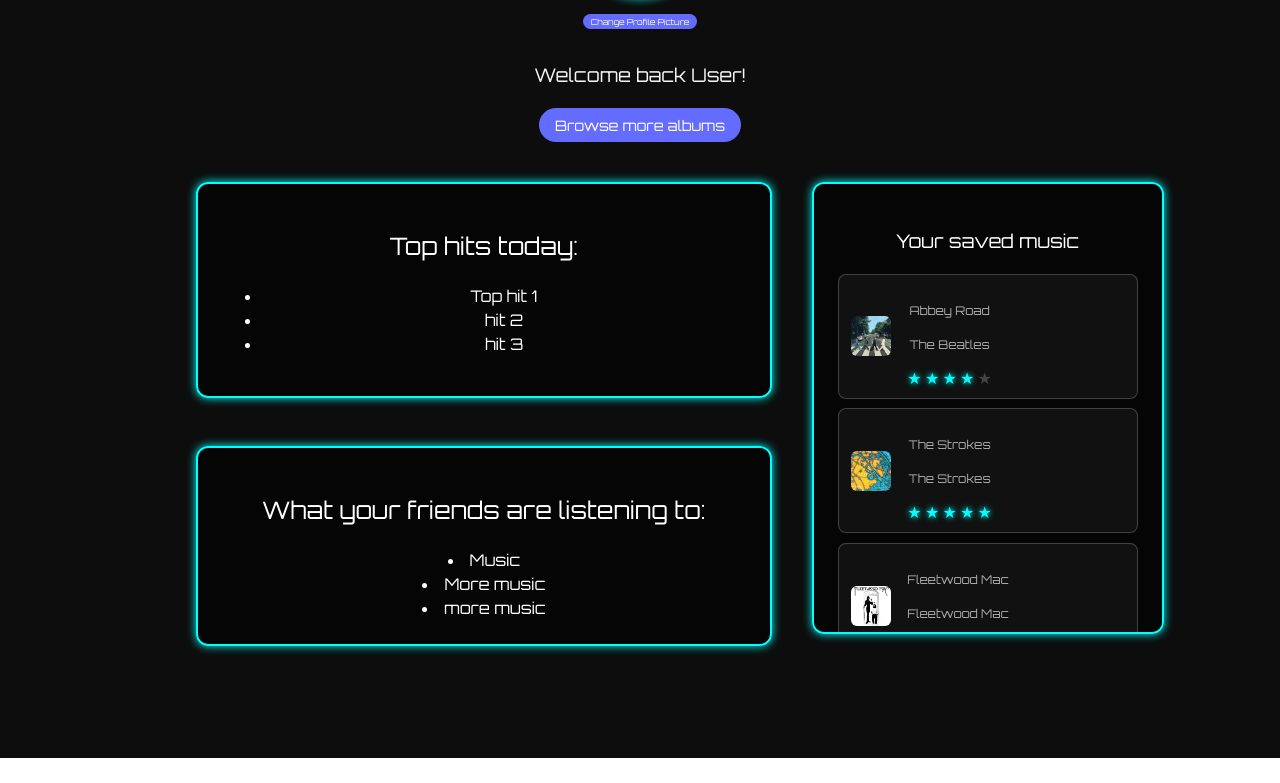
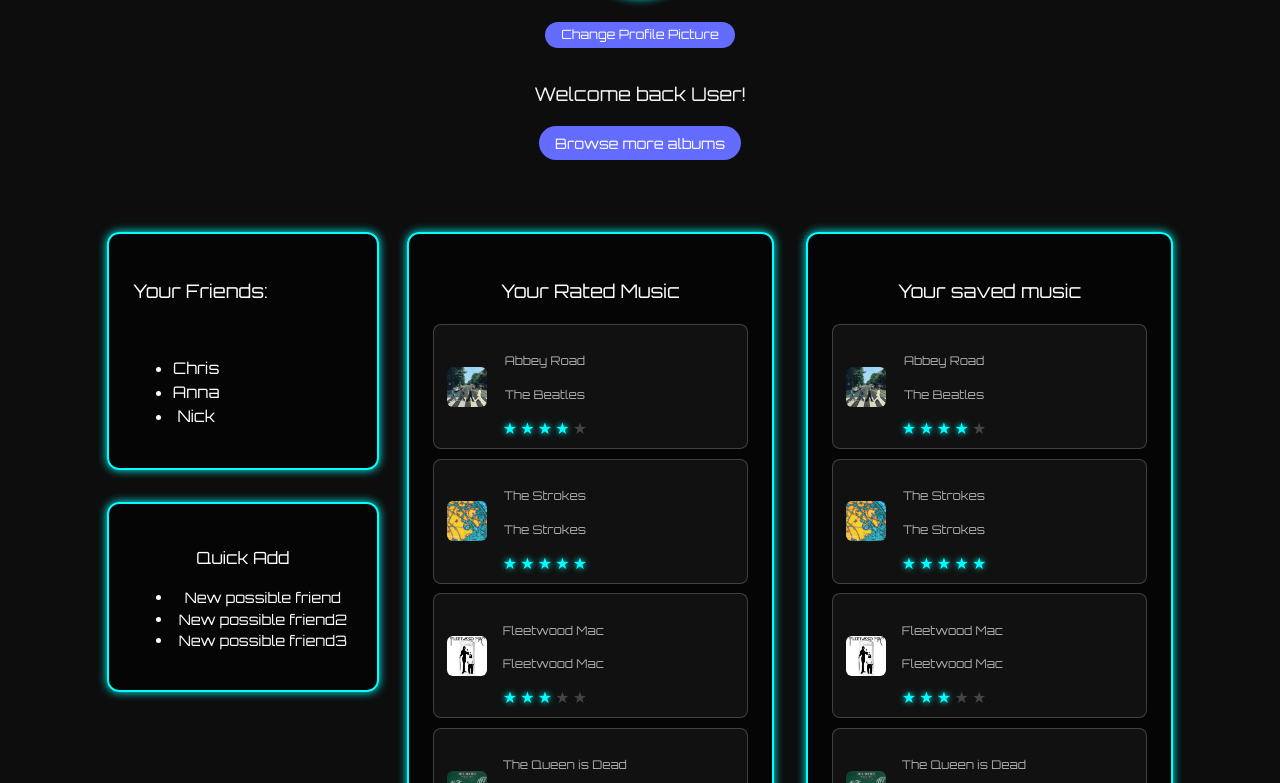
Before and after one commit to ib22c/CEN-4090L-Group-8, a React (Vite) app in the folder frontend/: page /profile in a window 1280 px wide. Shown: the part 397-1180 px from the top of the page. Before the commit the page ends 1155 px from the top, so only its background shows below. Built offline with nearby package versions, Linux system fonts and the light colour scheme.

Commit message:
Change profile page contents, add space for friends

```diff
--- a/frontend/src/App.css
+++ b/frontend/src/App.css
@@ -13,14 +13,40 @@ body {
 }
 
 .box {
+  width: auto;
+  max-width: none;
+  margin: 0;
+}
+
+.friend-section {
+  margin: 0;
+  min-width: 0;
+  flex-shrink: 1;
+  max-height: 400px;
+  overflow-y: auto;
+  display: flex;
+  flex-direction: column;
+  align-items: flex-start;
+  width: 90%;
+  gap: 1rem;
+}
+
+.friend-section.box,
+.quick-add.box {
+  width: 100%;
+  max-width: 320px;
+  margin: 0;
+}
+
+.box,
+.music-box,
+.saved {
   background-color: rgba(0, 0, 0, 0.6);
   border: 2px solid #0ff;
   border-radius: 12px;
   padding: 1.5rem;
   color: #fff;
   box-shadow: 0 0 10px #0ff;
-  margin-top: 0.5rem;
-  margin-bottom: 3rem;
 }
 
 .Header {
@@ -35,11 +61,22 @@ body {
   margin-bottom: 2rem;
 }
 
+.left-column {
+  display: flex;
+  flex-direction: column;
+  gap: 2rem;
+  width: 220px;
+  flex-shrink: 0;
+  padding-right: 3rem;
+}
+
 .left-saved {
   flex: 2;
+  flex-shrink: 1;
   padding: 1rem;
   color: #fff;
-  min-width: none;
+  min-width: 0;
+  margin: 1;
 }
 
 .nav-button {
@@ -59,18 +96,28 @@ body {
   display: flex;
   justify-content: space-between;
   align-items: flex-start;
+  gap: 2rem;
   width: 100%;
   max-width: 1200px;
-  margin: 0 auto;
-  gap: 1.5rem;
-  padding: 1rem 2rem;
+  flex-wrap: nowrap;
+  margin: 3rem auto 0;
+}
+
+.right-column {
+  display: flex;
+  flex-direction: row;
+  justify-content: space-between;
+  flex: 1;
+  min-width: 0;
+  max-width: 800px;
+  gap: 2rem;
+  flex-wrap: nowrap;
 }
 
 .saved {
   flex: 1;
-  margin-top: 1.5rem;
-  min-width: 300px;
-  max-width: 500px;
+  flex-shrink: 1;
+  margin: 0 auto;
   background-color: rgba(0, 0, 0, 0.6);
   border: 2px solid #0ff;
   border-radius: 12px;
@@ -78,6 +125,7 @@ body {
   color: #fff;
   box-shadow: 0 0 10px #0ff;
   max-height: 400px;
+  min-width: 0;
   overflow-y: auto;
   position: relative;
 }
@@ -248,6 +296,13 @@ body {
 .login-btn.logout:hover {
   background-color: #e04444;
   box-shadow: 0 0 10px #ff4d4d;
+}
+
+.music-box {
+  margin: 0;
+  min-width: 0;
+  flex-shrink: 1;
+  flex: 1 1 0;
 }
 
 /* Background picture */
@@ -610,6 +665,15 @@ body {
   font-size: 1rem;
 }
 
+.quick-add {
+
+  max-width: 450px;
+  width: 90%;
+  text-align: center;
+  font-size: 0.9rem;
+  margin: 0 auto;
+}
+
 .welcome-section {
   text-align: center;
   margin: 3rem 0;
@@ -632,13 +696,13 @@ body {
 }
 
 .change-pfp-btn {
-  margin-top: 1rem;
-  padding: 0.1rem 0.5rem;
+  margin-top: 1.5rem;
+  padding: 0.2rem 1rem;
   border-radius: 999px;
   background-color: #646cff;
   color: white;
   cursor: pointer;
-  font-size: 0.5rem;
+  font-size: 0.8rem;
   transition: all 0.3s ease;
   text-align: center;
 }
--- a/frontend/src/ProfilePage.tsx
+++ b/frontend/src/ProfilePage.tsx
@@ -7,8 +7,8 @@ import StarRating from "./StarRating.tsx"
 
 function ProfilePage() {
     const navigate = useNavigate();
-    const username = localStorage.getItem("username") || "User"; //putting in actual username
-    const [profilePic, setProfilePic] = useState<string>(pfp); //adding in profile pic
+    const username = localStorage.getItem("username") || "User";
+    const [profilePic, setProfilePic] = useState<string>(pfp);
 
     const handleProfilePicChange = (event: React.ChangeEvent<HTMLInputElement>) => {
         const file = event.target.files?.[0];
@@ -29,12 +29,13 @@ function ProfilePage() {
 
     return (
         <div className="profile">
-            <h1 className="title-small">
-                🎵 In Tune
-            </h1>
+
+            <h1 className="title-small">🎵 In Tune</h1>
+
             <div className="Header">
                 <h2 className="title-subpage">Profile Page</h2>
             </div>
+
             <div className="image-container" style={{ flexDirection: "column", alignItems: "center" }}>
                 <img className="pfp" src={profilePic} alt="Profile" />
 
@@ -55,41 +56,46 @@ function ProfilePage() {
                     }}
                 />
             </div>
-            <div>
+
             <h3 className="welcome">Welcome back {username}!</h3>
-            </div>
 
-            <button className="login-buttons"onClick={handleLogout}>Logout</button>
+            <button className="login-buttons" onClick={handleLogout}>Logout</button>
 
-            <button className="nav-button, login-btn" onClick={() =>navigate("/home")}>
+            {/* FIXED className — no comma */}
+            <button className="nav-button login-btn" onClick={() => navigate("/home")}>
                 Browse more albums
             </button>
 
             <div className="profile-page">
-                <div className="left-saved">
-                    <div className="box">
-                        <h2>Top hits today:</h2>
+
+                <div className="left-column">
+                    <div className="box friend-section">
+                        <h3>Your Friends:</h3>
                         <ul>
-                            <li>Top hit 1</li>
-                            <li>hit 2</li>
-                            <li>hit 3</li>
+                            <li>Chris</li>
+                            <li>Anna</li>
+                            <li>Nick</li>
                         </ul>
                     </div>
-                    <div className="box">
-                        <h2>What your friends are listening to:</h2>
-                            <li>Music</li>
-                            <li>More music</li>
-                            <li>more music</li>
+
+                    <div className="box quick-add">
+                        <h3>Quick Add</h3>
+                        <ul>
+                            <li>New possible friend</li>
+                            <li>New possible friend2</li>
+                            <li>New possible friend3</li>
+                        </ul>
                     </div>
                 </div>
 
-                <div className="saved">
-                    <h3>Your saved music</h3>
+                <div className="right-column">
 
+                    <div className="music-box">
+                        <h3>Your Rated Music</h3>
                         <div className="saved-songs">
                             {albums.map((album) => (
-                            <div className="song-list" key={album.deezer_id}>
-                            <img src={album.cover_url} className="song-picture"></img>
+                                <div className="song-list" key={`rated-${album.deezer_id}`}>
+                                    <img src={album.cover_url} className="song-picture" alt={album.title} />
                                     <div className="song-info">
                                         <h4>{album.title}</h4>
                                         <p>{album.artist_name}</p>
@@ -99,7 +105,27 @@ function ProfilePage() {
                             ))}
                         </div>
                     </div>
+
+                    <div className="music-box">
+                        <h3>Your saved music</h3>
+
+                        <div className="saved-songs">
+                            {albums.map((album) => (
+                                <div className="song-list" key={album.deezer_id}>
+                                    <img src={album.cover_url} className="song-picture" alt={album.title} />
+                                    <div className="song-info">
+                                        <h4>{album.title}</h4>
+                                        <p>{album.artist_name}</p>
+                                        <StarRating rating={album.rating} />
                                     </div>
+                                </div>
+                            ))}
+                        </div>
+                    </div>
+
+                </div>
+            </div>
+
         </div>
     );
 }
```
Lines whose indentation alone changed are shown as unchanged.
